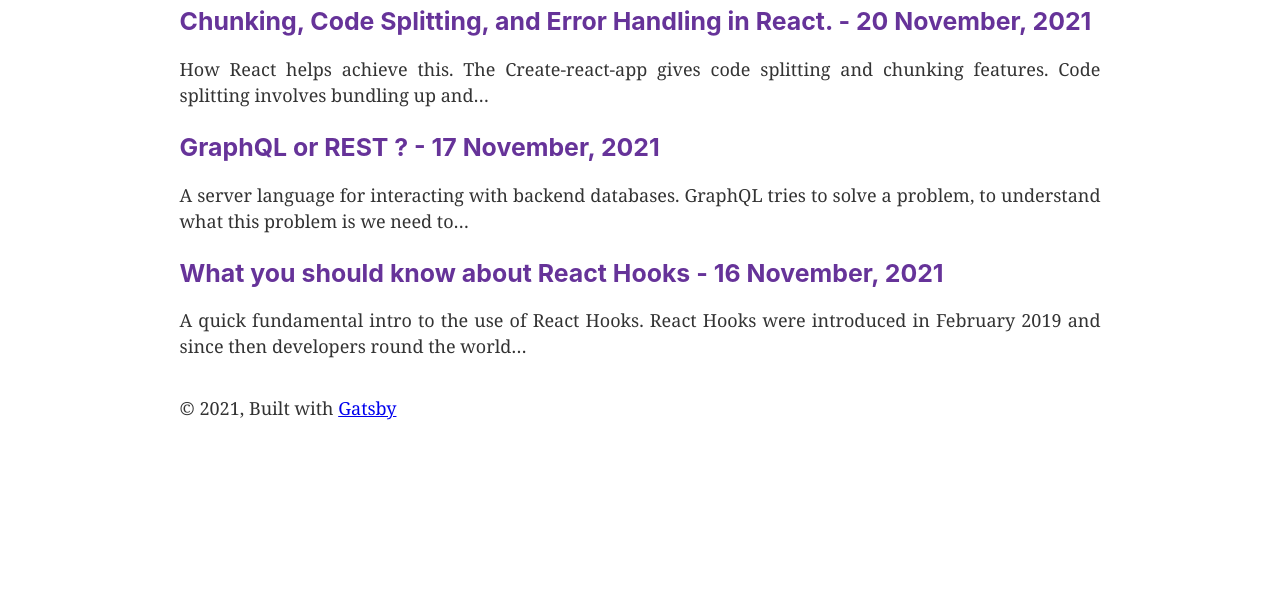
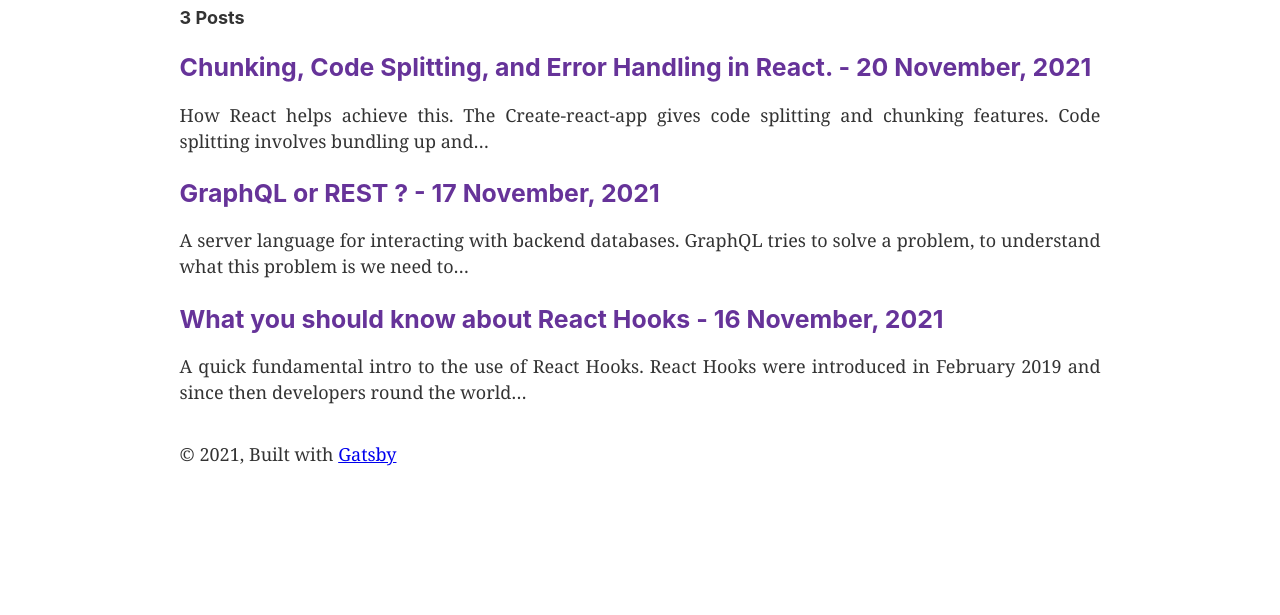
Before and after one commit to olaide-hok/habeeb-gatsby-blog, a Gatsby site: page / in a window 1280 px wide. Shown: the part 185-800 px from the top of the page. Built offline with nearby package versions, Linux system fonts and the light colour scheme; Gatsby itself is replaced by a stand-in of ours.

Commit message:
Added the number of posts dynamically with the word Posts.

```diff
--- a/src/pages/index.js
+++ b/src/pages/index.js
@@ -28,7 +28,7 @@ export default ({ data }) => {
     <Seo title="Home" />
     <div>
       <h1> Habeeb's Thoughts on Fullstack Technologies</h1>
-      {/* shows the number of blogpost <h4>{data.allMarkdownRemark.totalCount}</h4> */}
+      <h4>{data.allMarkdownRemark.totalCount} Posts </h4>
       {
         data.allMarkdownRemark.edges.map(({node}) => (
         <BlogBody key={node.id}>
```
